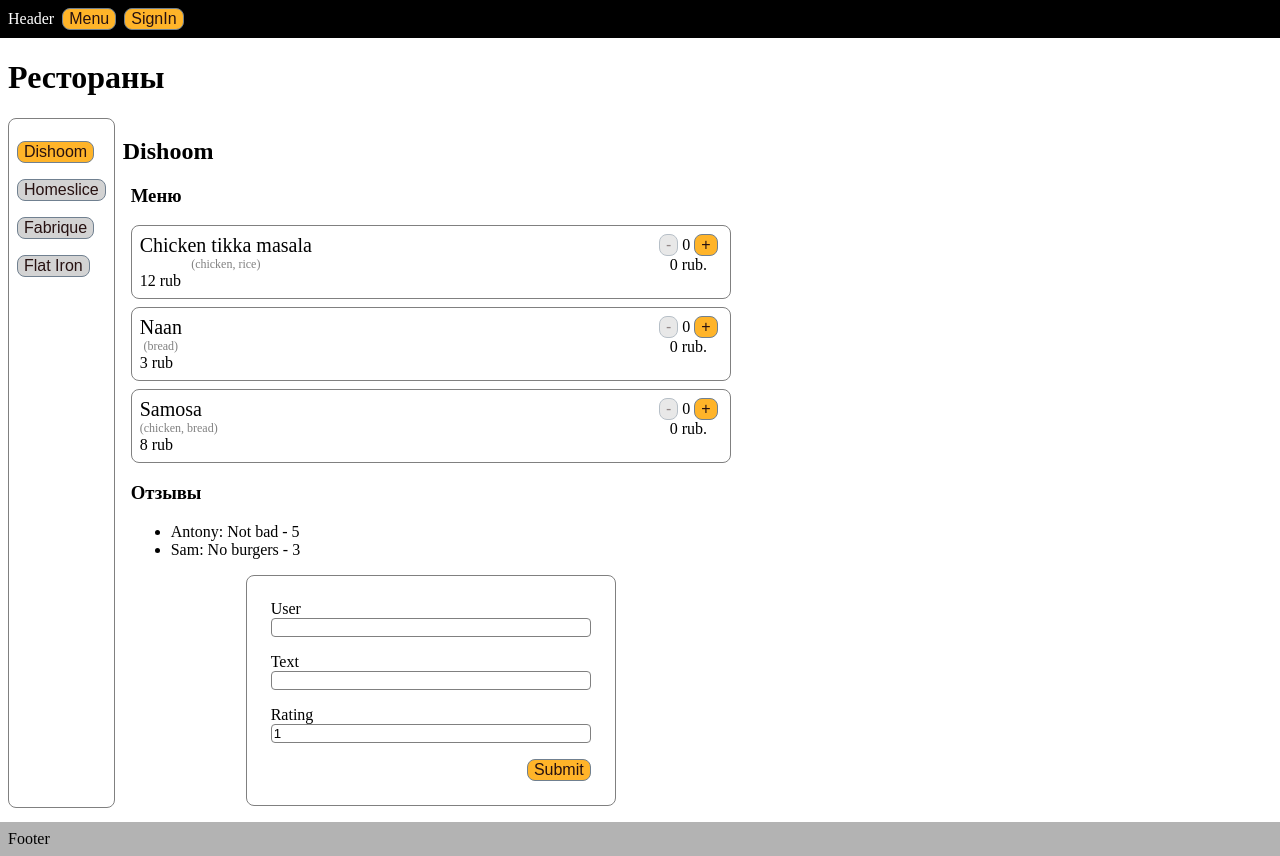
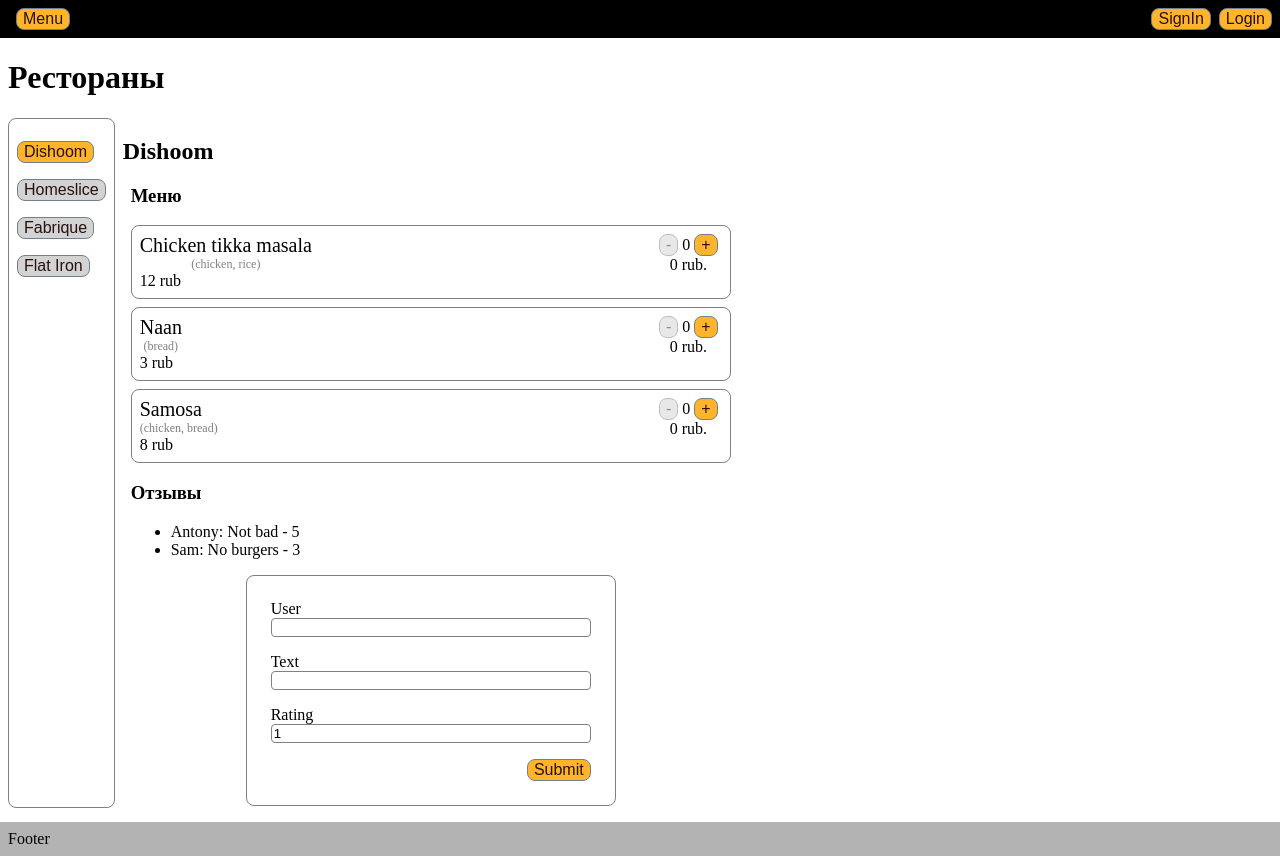
Before and after one commit to mikewoe/ljs-react-course-2024, a React (Vite) app: page / in a window 1280 px wide. Built offline with nearby package versions, Linux system fonts and the light colour scheme.

Commit message:
+ components: user auth added;

```diff
--- a/src/components/header/component.tsx
+++ b/src/components/header/component.tsx
@@ -1,19 +1,20 @@
 import classNames from "classnames";
 import styles from './styles.module.scss'
 import {Button} from "../button/component.tsx";
+import {UserAuth} from "../user-auth/component.tsx";
 
 export const Header = ({isHighlighted = false}: {isHighlighted?: boolean}) => {
     return (
         <header className={classNames(styles.root, styles.header, {
             [styles.highlighted]: isHighlighted
         })}>
-            Header
+            <div>
+                <Button className={styles.navigation} onClick={() => console.log('Open menu')}>
+                    <span>Menu</span>
+                </Button>
+            </div>
 
-            <Button className={styles.navigation} onClick={() => console.log('Open menu')}>
-                <span>Menu</span>
-            </Button>
-
-            <Button className={styles.navigation} onClick={() => console.log('Open signIn')}>SignIn</Button>
+            <UserAuth className={styles.navigation}/>
         </header>
     );
 }
--- a/src/components/header/styles.module.scss
+++ b/src/components/header/styles.module.scss
@@ -1,6 +1,8 @@
 .root {
   background-color: black;
   padding: 0.5rem;
+  display: flex;
+  justify-content: space-between;
 }
 
 .header {
@@ -14,3 +16,7 @@
 .navigation {
   margin-left: 0.5rem;
 }
+
+.login {
+
+}
--- a/src/components/layout/component.tsx
+++ b/src/components/layout/component.tsx
@@ -1,14 +1,23 @@
 import {Header} from "../header/component.tsx";
 import {Footer} from "../footer/component.tsx";
-import {ReactNode} from "react";
+import {ReactNode, useCallback, useContext, useState} from "react";
 import styles from "./styles.module.scss"
+import {EMPTY_LOGIN, TUserCreds, UserContext} from "../../contexts/user.tsx";
 
 export const Layout = ({children}: {children: ReactNode}) => {
+    const {user} = useContext(UserContext);
+    const [currentUser, setCurrentUser] = useState(user);
+
+    const login = useCallback((user: TUserCreds) => setCurrentUser(user), [])
+    const logout = useCallback(() => setCurrentUser(EMPTY_LOGIN), [])
+
     return (
-        <div className={styles.root}>
-            <Header />
-            <div>{children}</div>
-            <Footer/>
-        </div>
+        <UserContext.Provider value={{user: currentUser, login, logout}}>
+            <div className={styles.root}>
+                <Header />
+                <div>{children}</div>
+                <Footer/>
+            </div>
+        </UserContext.Provider>
     );
 }
--- /dev/null
+++ b/src/components/user-auth/component.tsx
@@ -0,0 +1,44 @@
+import {Button} from "../button/component.tsx";
+import {useContext} from "react";
+import {UserContext} from "../../contexts/user.tsx";
+import classNames from "classnames";
+
+export const UserAuth = ({className} : {
+    className: string
+}) => {
+    const {user, login, logout} = useContext(UserContext);
+
+    console.log(user);
+
+    if (!user.isAuth) {
+        return (
+            <div>
+                <Button className={classNames(className)} onClick={() => console.log('Open signIn')}>SignIn</Button>
+
+                <Button
+                    className={classNames(className)}
+                    onClick={() => login({
+                        userName: 'user',
+                        mail: 'user@mail.domain',
+                        isAuth: true
+                    })}
+                >
+                    Login
+                </Button>
+            </div>
+        )
+    }
+
+    return (
+        <div>
+            {user.userName}
+
+            <Button
+                className={classNames(className)}
+                onClick={logout}
+            >
+                Logout
+            </Button>
+        </div>
+    )
+}
--- /dev/null
+++ b/src/contexts/user.tsx
@@ -0,0 +1,19 @@
+import React from "react";
+
+export const EMPTY_LOGIN = {
+    userName: '',
+    mail: '',
+    isAuth: false
+}
+
+export type TUserCreds = typeof EMPTY_LOGIN
+
+const LOGIN_API = {
+    // eslint-disable-next-line @typescript-eslint/no-unused-vars
+    login: (userCreds:TUserCreds) => {},
+    logout: () => {}
+}
+
+export const UserContext = React.createContext(
+    {user: {...EMPTY_LOGIN}, ...LOGIN_API}
+);
```
